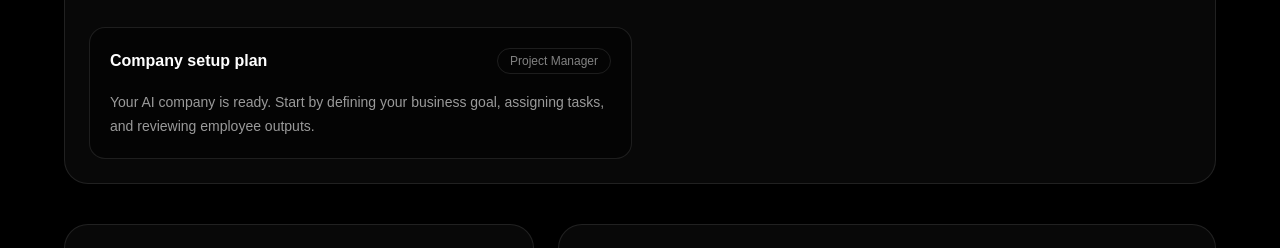
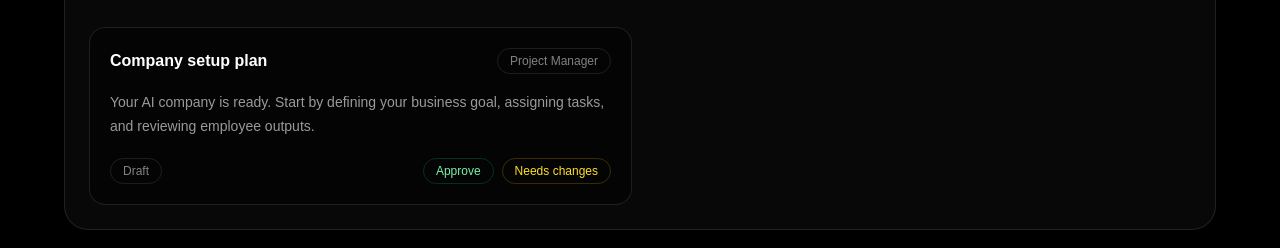
Before and after one commit to Finalexs/project-zero, a Next.js app in the folder app/: page /dashboard in a window 1280 px wide. Shown: the part 1512-1760 px from the top of the page. Built offline with nearby package versions, Linux system fonts and the light colour scheme; no server answers; the database is empty.

Commit message:
Add employee output review actions

```diff
--- a/app/src/app/dashboard/page.tsx
+++ b/app/src/app/dashboard/page.tsx
@@ -64,6 +64,7 @@ export default function DashboardPage() {
   {
     employee: "Project Manager",
     title: "Company setup plan",
+    status: "Draft",
     content:
       "Your AI company is ready. Start by defining your business goal, assigning tasks, and reviewing employee outputs.",
   },
@@ -207,6 +208,7 @@ setEmployeeOutputs([
   {
     employee: selectedEmployee,
     title: data.title,
+    status: "Draft",
     content: `${selectedEmployee} is preparing work for ${businessProfile.name}. This task is connected to your goal: "${businessProfile.goal}".`,
   },
   ...employeeOutputs,
@@ -373,6 +375,45 @@ setTaskInput("");
         </div>
 
         <p className="mt-4 text-sm leading-6 text-white/60">{output.content}</p>
+        <div className="mt-5 flex flex-wrap items-center justify-between gap-3">
+  <span className="rounded-full border border-white/10 px-3 py-1 text-xs text-white/50">
+    {output.status}
+  </span>
+
+  <div className="flex gap-2">
+    <button
+      type="button"
+      onClick={() => {
+        setEmployeeOutputs(
+          employeeOutputs.map((currentOutput, outputIndex) =>
+            outputIndex === index
+              ? { ...currentOutput, status: "Approved" }
+              : currentOutput,
+          ),
+        );
+      }}
+      className="rounded-full border border-green-400/20 px-3 py-1 text-xs text-green-300 hover:text-green-200"
+    >
+      Approve
+    </button>
+
+    <button
+      type="button"
+      onClick={() => {
+        setEmployeeOutputs(
+          employeeOutputs.map((currentOutput, outputIndex) =>
+            outputIndex === index
+              ? { ...currentOutput, status: "Needs changes" }
+              : currentOutput,
+          ),
+        );
+      }}
+      className="rounded-full border border-yellow-400/20 px-3 py-1 text-xs text-yellow-300 hover:text-yellow-200"
+    >
+      Needs changes
+    </button>
+  </div>
+</div>
       </div>
     ))}
   </div>
```
